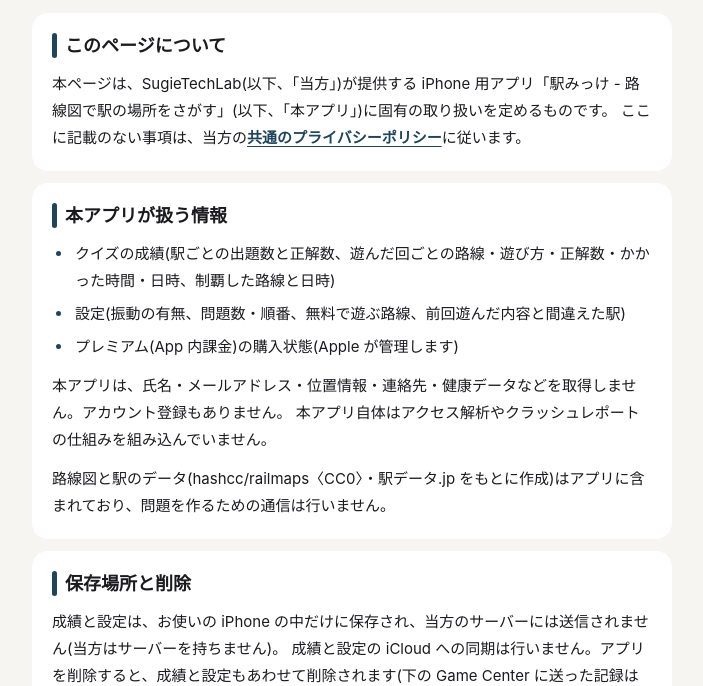
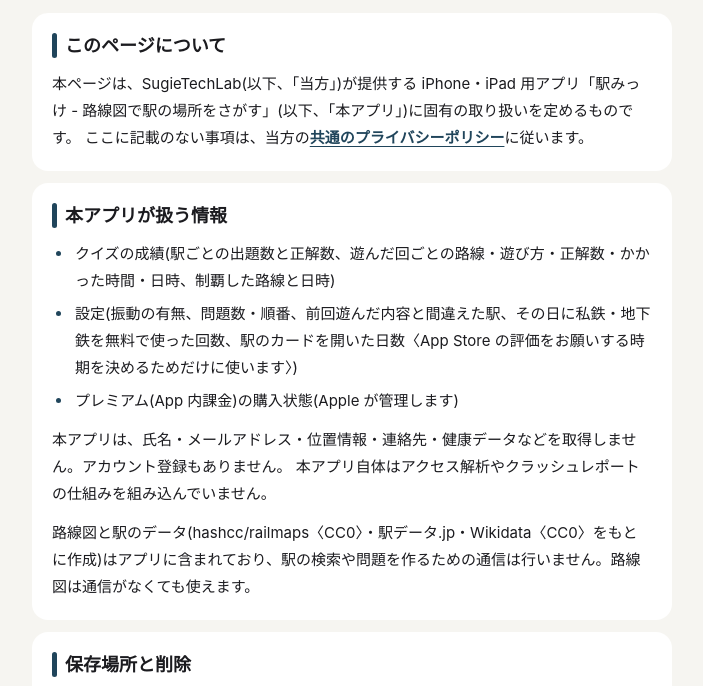
Before and after one commit to TakashiSugie/store, a plain HTML site: page privacy-policy/rosenzu-quiz/index.html in a window 1280 px wide. Shown: the part 240-926 px from the top of the page, without its empty margins (288-991 px from the left). Drawn offline with Linux system fonts and the light colour scheme.

Commit message:
駅みっけのプライバシーポリシー(日本語)を今のアプリに合わせた(なくなった「無料で遊ぶ路線」を外し、無料の回数・駅のカードの日数・iPad・Wikidata を足した)
Co-Authored-By: Claude Opus 5.5 <noreply@anthropic.com>
Claude-Session: https://claude.ai/code/session_01SQshQHPgiyGcFFv3AwKXNV

```diff
--- a/privacy-policy/rosenzu-quiz/index.html
+++ b/privacy-policy/rosenzu-quiz/index.html
@@ -27,7 +27,7 @@
       <h2 class="section__heading">このページについて</h2>
       <div class="section__body">
         <p>
-          本ページは、SugieTechLab(以下、「当方」)が提供する iPhone 用アプリ「駅みっけ - 路線図で駅の場所をさがす」(以下、「本アプリ」)に固有の取り扱いを定めるものです。
+          本ページは、SugieTechLab(以下、「当方」)が提供する iPhone・iPad 用アプリ「駅みっけ - 路線図で駅の場所をさがす」(以下、「本アプリ」)に固有の取り扱いを定めるものです。
           ここに記載のない事項は、当方の<a href="../">共通のプライバシーポリシー</a>に従います。
         </p>
       </div>
@@ -39,7 +39,7 @@
       <div class="section__body">
         <ul>
           <li>クイズの成績(駅ごとの出題数と正解数、遊んだ回ごとの路線・遊び方・正解数・かかった時間・日時、制覇した路線と日時)</li>
-          <li>設定(振動の有無、問題数・順番、無料で遊ぶ路線、前回遊んだ内容と間違えた駅)</li>
+          <li>設定(振動の有無、問題数・順番、前回遊んだ内容と間違えた駅、その日に私鉄・地下鉄を無料で使った回数、駅のカードを開いた日数〈App Store の評価をお願いする時期を決めるためだけに使います〉)</li>
           <li>プレミアム(App 内課金)の購入状態(Apple が管理します)</li>
         </ul>
         <p>
@@ -47,7 +47,7 @@
           本アプリ自体はアクセス解析やクラッシュレポートの仕組みを組み込んでいません。
         </p>
         <p>
-          路線図と駅のデータ(hashcc/railmaps〈CC0〉・駅データ.jp をもとに作成)はアプリに含まれており、問題を作るための通信は行いません。
+          路線図と駅のデータ(hashcc/railmaps〈CC0〉・駅データ.jp・Wikidata〈CC0〉をもとに作成)はアプリに含まれており、駅の検索や問題を作るための通信は行いません。路線図は通信がなくても使えます。
         </p>
       </div>
     </section>
@@ -57,7 +57,7 @@
       <h2 class="section__heading">保存場所と削除</h2>
       <div class="section__body">
         <p>
-          成績と設定は、お使いの iPhone の中だけに保存され、当方のサーバーには送信されません(当方はサーバーを持ちません)。
+          成績と設定は、お使いの端末(iPhone・iPad)の中だけに保存され、当方のサーバーには送信されません(当方はサーバーを持ちません)。
           成績と設定の iCloud への同期は行いません。アプリを削除すると、成績と設定もあわせて削除されます(下の Game Center に送った記録は残ります)。
         </p>
         <p>
@@ -124,7 +124,7 @@
     <footer class="page-footer">
       <div class="page-footer__dates">
         制定日: 2026年11月3日<br>
-        改定日: 2026年11月15日(リワード広告について追記)
+        改定日: 2026年11月16日(扱う設定の内容を今のアプリに合わせ、iPad と英語の駅名のデータについて追記)
       </div>
       <div class="page-footer__copyright">
         &copy; 2026 SugieTechLab. All rights reserved.
```
